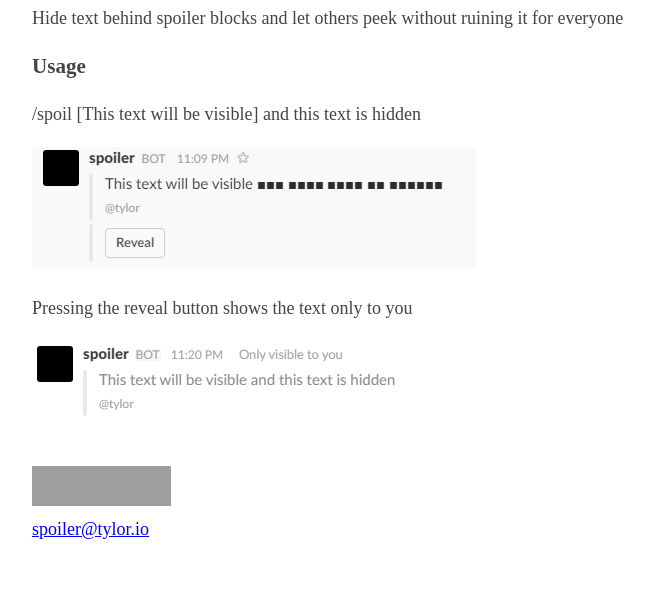
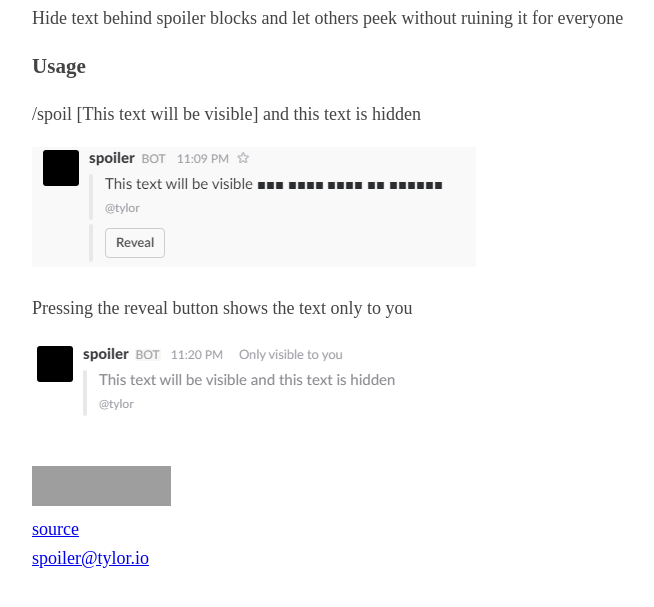
Before and after one commit to tylorr/spoiler, a website: page index.html in a window 1280 px wide. Shown: the part 103-710 px from the top of the page, without its empty margins (283-937 px from the left). Drawn offline with Linux system fonts and the light colour scheme; grey boxes are pictures that could not be loaded.

Commit message:
add github source link

```diff
--- a/index.html
+++ b/index.html
@@ -34,6 +34,8 @@
 <br>
 <a href="https://slack.com/oauth/authorize?scope=commands&client_id=4165225625.53151581986"><img alt="Add to Slack" height="40" width="139" src="https://platform.slack-edge.com/img/add_to_slack.png" srcset="https://platform.slack-edge.com/img/add_to_slack.png 1x, https://platform.slack-edge.com/img/add_to_slack@2x.png 2x" /></a>
 <br>
+<a href="https://github.com/tylorr/spoiler">source</a>
+<br>
 <a href="mailto:spoiler@tylor.io">spoiler@tylor.io</a>
 </body>
 </html>
```
